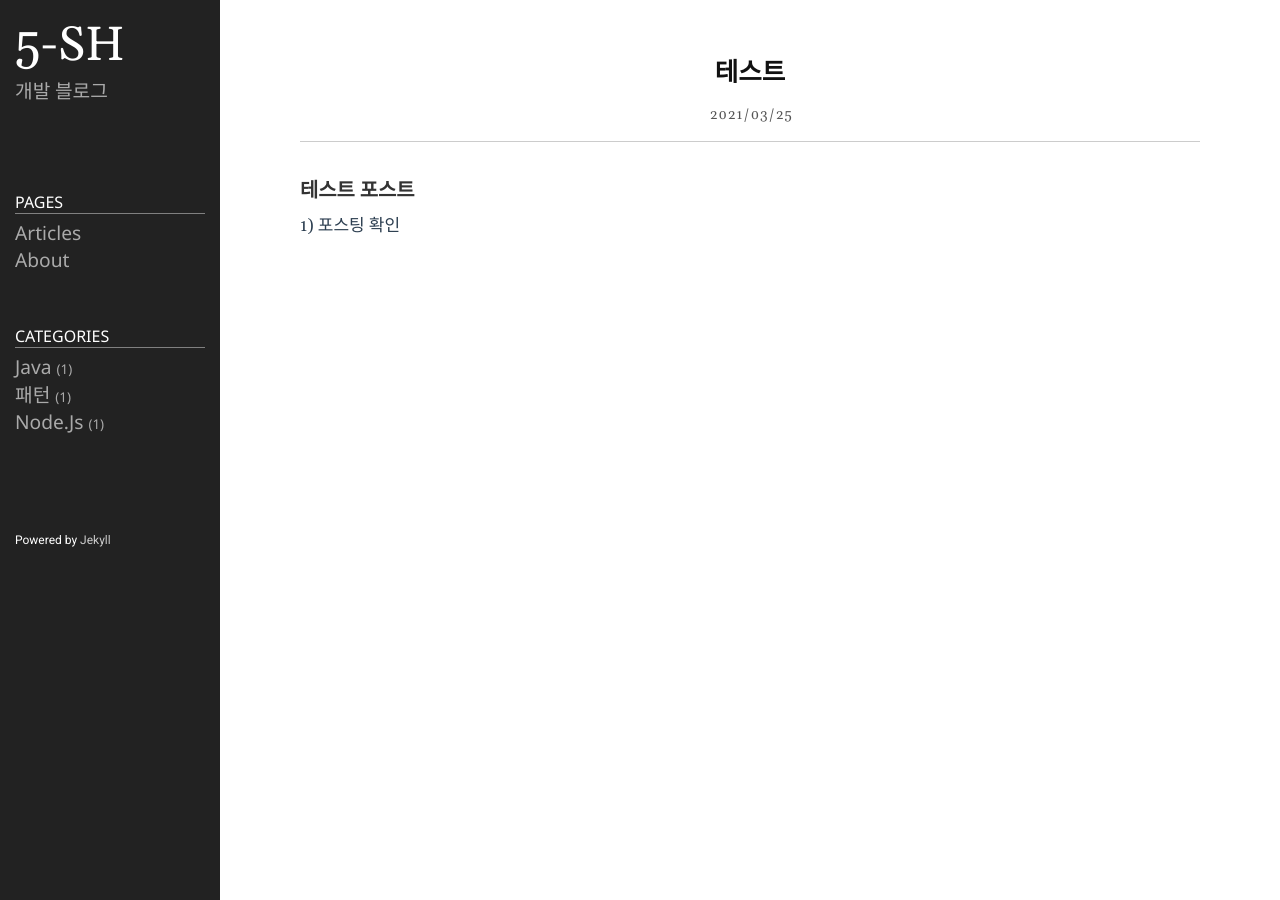
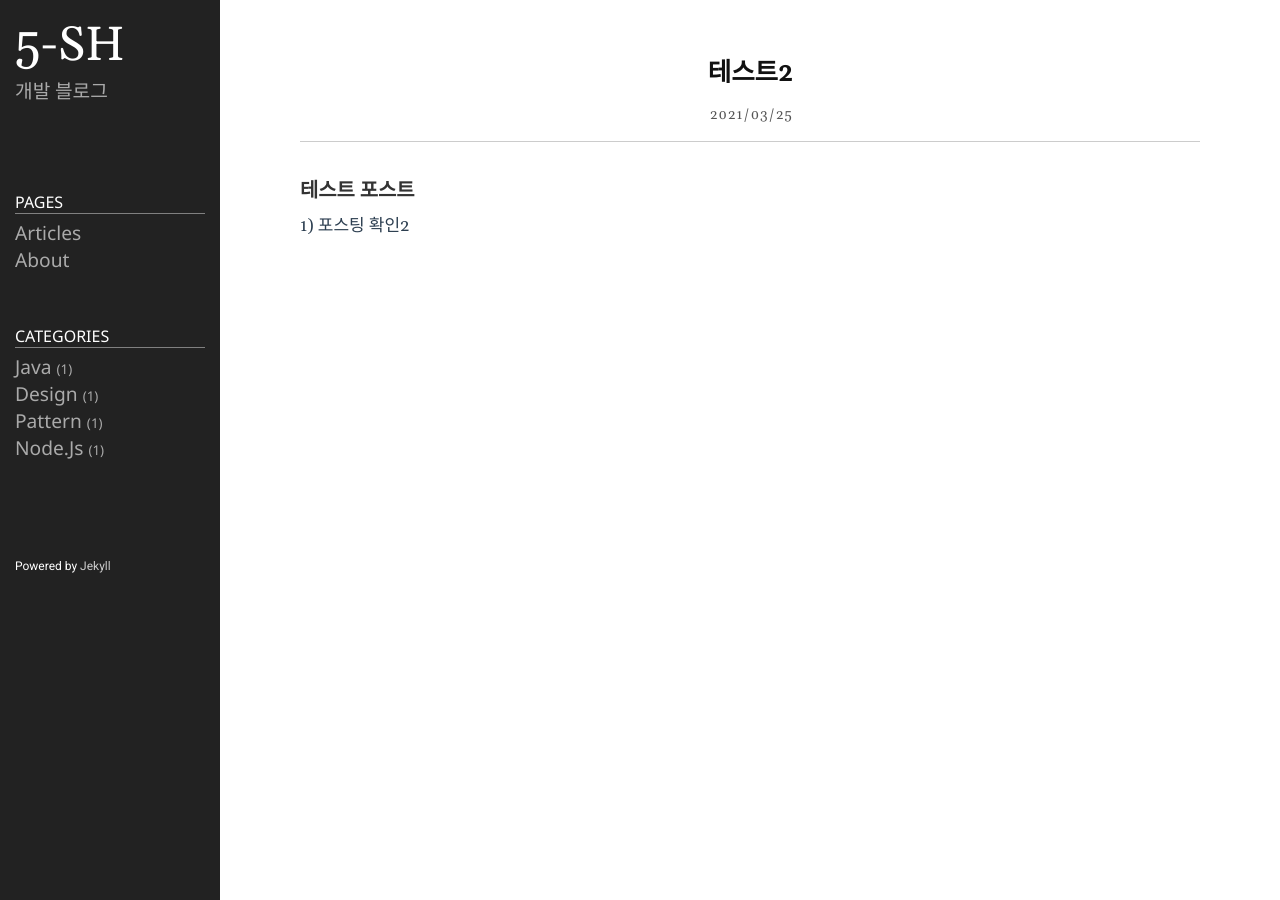
Before and after one commit to 5-SH/5-sh.github.io-deprecated, a Jekyll site: the page built from _posts/2021-03-26-test-post-2.md, in a window 1280 px wide. Built offline with Jekyll 4.4.1, drawn with Linux system fonts in a browser that asks for light colours.

Commit message:
테스트 포스트 수정

```diff
--- a/_posts/2021-03-26-test-post-2.md
+++ b/_posts/2021-03-26-test-post-2.md
@@ -1,9 +1,9 @@
 ---
 layout: post
-title: 테스트
+title: 테스트2
 date: 2021-03-26 03:54:00 +0900
-categories: 패턴
-ref: 패턴
+categories: design pattern
+ref: design pattern
 ---
 ### 테스트 포스트
-1) 포스팅 확인
+1) 포스팅 확인2
```
Also changed, not shown: _posts/2021-03-26-test-post-1.md (+2 -2 lines), _posts/2021-03-26-test-post-3.md (+2 -2 lines).
